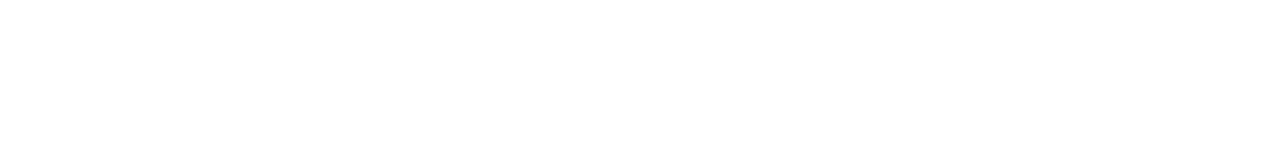
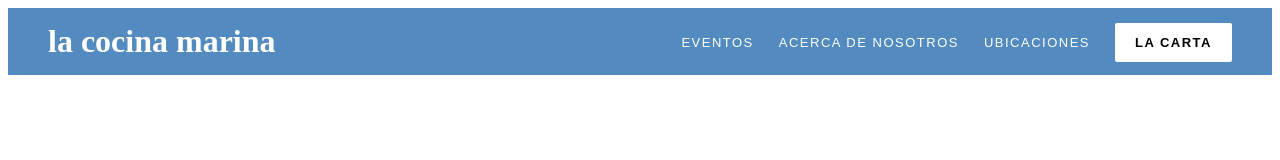
Before and after one commit to abigailarias07/restaurante-de-comidas, a plain HTML site: page index.html in a window 1280 px wide. Drawn offline with Linux system fonts and the light colour scheme.

Commit message:
barra de menu

```diff
--- a/index.html
+++ b/index.html
@@ -4,8 +4,24 @@
     <meta charset="UTF-8">
     <meta name="viewport" content="width=device-width, initial-scale=1.0">
     <title>LA COCINA MARINA</title>
+    <link rel="stylesheet" href="style.css">
 </head>
 <body>
+        <header class="main-header">
+            <div class="logo-section">
+                <span class="brand-logo">LA COCINA MARINA</span>
+            </div>
+
+            <nav class="nav-menu">
+                <ul>
+                    <li><a href="#">EVENTOS </a></li>
+                    <li><a href="#">ACERCA DE NOSOTROS</a></li>
+                    <li><a href="#">UBICACIONES</a></li>
+                    <li><a href="#" class="btn-menu">LA CARTA </a></li>
+                </ul>
+            </nav>
+
+    </header>
 
 </body>
 </html>
--- /dev/null
+++ b/style.css
@@ -0,0 +1,59 @@
+/* Estilos generales del contenedor principal */
+.main-header {
+    background-color: #538bc0; /* Azul marino oscuro */
+    display: flex;
+    justify-content: space-between; /* Envía el logo a la izquierda y el menú a la derecha */
+    align-items: center;
+    padding: 15px 40px;
+    font-family: Arial, sans-serif;
+}
+
+/* Sección del logotipo */
+.logo-section {
+    display: flex;
+    align-items: center;
+    gap: 15px;
+}
+
+.brand-logo {
+    color: #ffffff;
+    font-size: 32px;
+    font-weight: bold;
+    text-transform: lowercase;
+    font-family:monser;
+}
+
+.country-badge {
+    background-color: #ffffff;
+    color: #202830;
+    padding: 4px 10px;
+    font-size: 12px;
+    font-weight: bold;
+    border-radius: 2px;
+}
+
+/* Sección de enlaces de navegación */
+.nav-menu ul {
+    list-style: none; /* Quita los puntos negros de la lista */
+    margin: 0;
+    padding: 0;
+    display: flex;
+    align-items: center;
+    gap: 25px; /* Separación horizontal entre enlaces */
+}
+
+.nav-menu a {
+    color: #ffffff;
+    text-decoration: none; /* Elimina el subrayado de los textos */
+    font-size: 13px;
+    letter-spacing: 1.5px; /* Espaciado entre letras */
+}
+
+/* botón de la carta  */
+.btn-menu {
+    background-color: #ffffff;
+    color: #000000 !important;
+    padding: 12px 20px;
+    font-weight: bold;
+    border-radius: 2px;
+}
```
